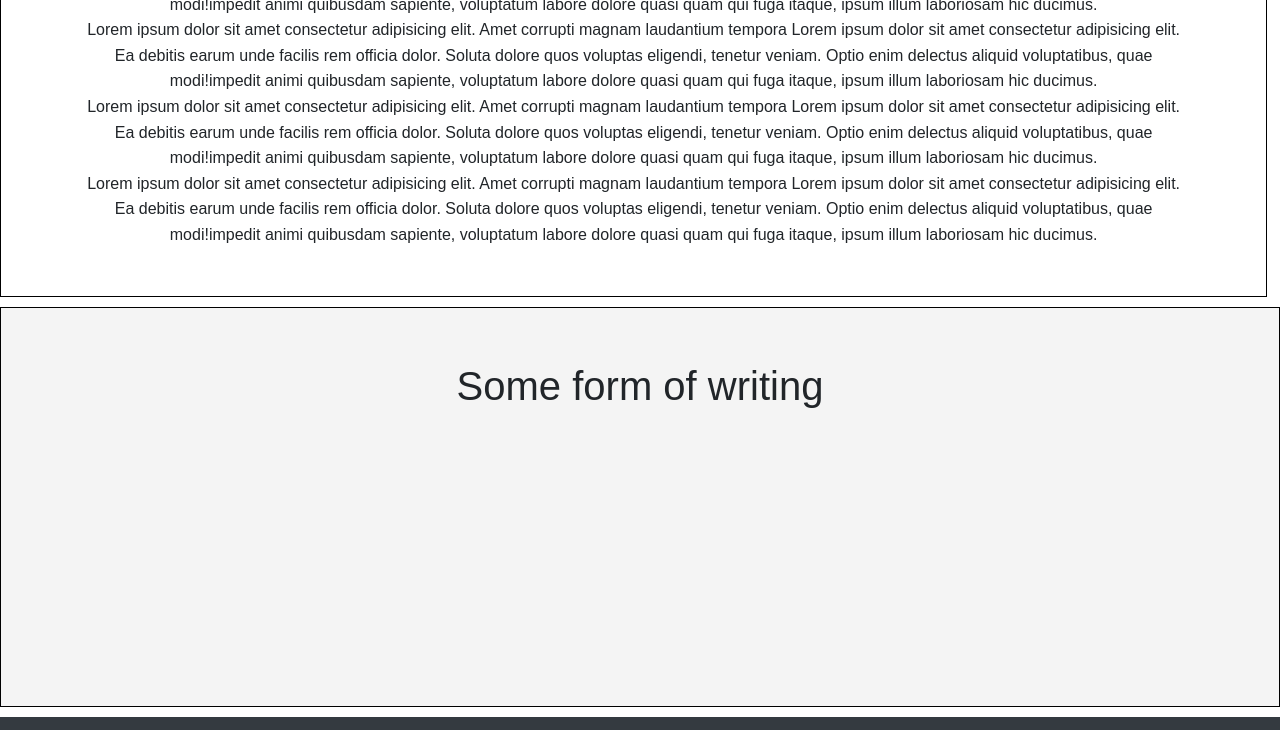
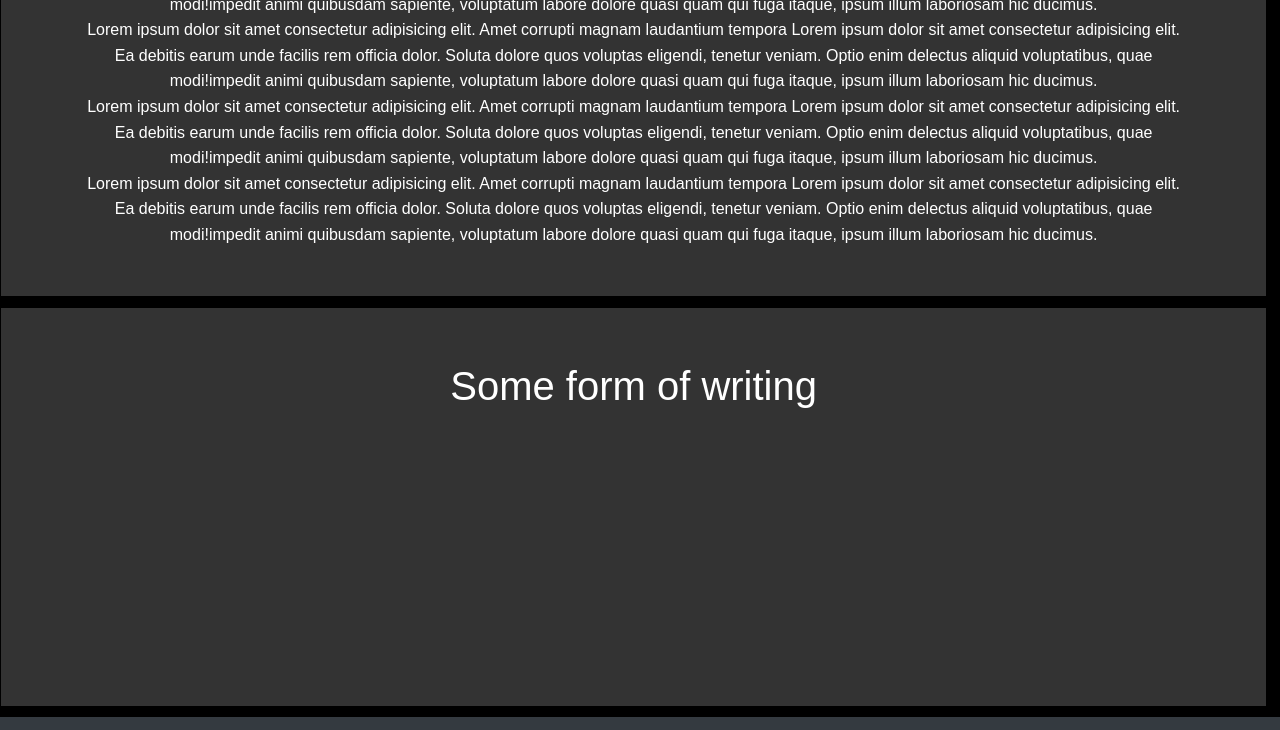
Before and after one commit to Hackettyhackhack/CV, a plain HTML site: page index2.html in a window 1280 px wide. Shown: the part 1014-1744 px from the top of the page. Drawn offline with nearby package versions, Linux system fonts and the light colour scheme.

Commit message:
Add files via upload

```diff
--- a/style.css
+++ b/style.css
@@ -1,5 +1,6 @@
 /* Reset some default styles */
 body {
+    background-color: black;
 
 }
 body, h1, h2, p, ul, li {
@@ -45,16 +46,6 @@ nav a {
     color: #fff;
 }
 
-.hero {
-    text-align: center;
-    padding: 100px 0;
-    background-color: #f4f4f4;
-    height: auto ;
-    min-height: 50vh;
-    width: auto;
-    border: solid black 1px;
-
-}
 .popup-container {
     display: none;
     position: fixed;
@@ -109,10 +100,23 @@ nav a {
     width: 99vw;
     border: solid black 1px;
 }
+.hero {
+    text-align: center;
+    padding: 100px 0;
+    background-color: #333;
+    height: auto ;
+    min-height: 50vh;
+    width: 99vw;
+    border: solid black 1px;
+    color: white;
+
+}
 .services {
     height: auto ;
     width: 99vw;
     border: solid black 1px;
+    background-color: #333;
+    color: white;
 }
 
 footer {
```
